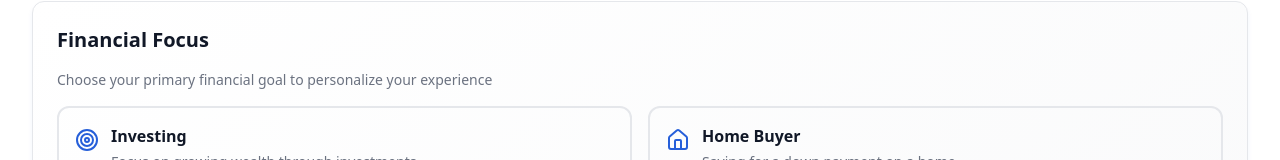
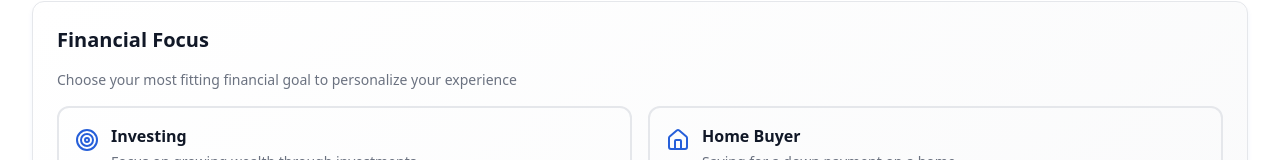
Before and after one commit to Overfritter/pocket-pilot-14, a React (Vite) app: page /settings in a window 1280 px wide. Shown: the part 196-356 px from the top of the page. Built offline with nearby package versions, Linux system fonts and the light colour scheme; the HTML template or start-up script is replaced by a standard one.

Commit message:
Visual edit in Lovable

```diff
--- a/src/pages/Settings.tsx
+++ b/src/pages/Settings.tsx
@@ -69,7 +69,7 @@ export default function Settings() {
       <Card className="p-6 bg-gradient-card shadow-md">
         <h2 className="text-xl font-semibold mb-4">Financial Focus</h2>
         <p className="text-sm text-muted-foreground mb-4">
-          Choose your primary financial goal to personalize your experience
+          Choose your most fitting financial goal to personalize your experience
         </p>
         <div className="grid grid-cols-1 md:grid-cols-2 gap-4">
           <button
```
